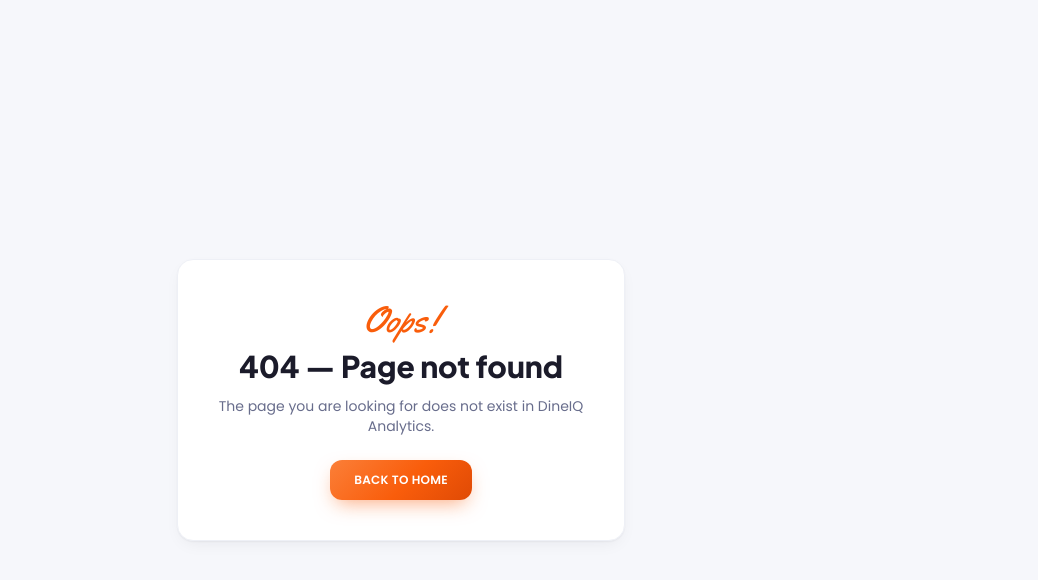
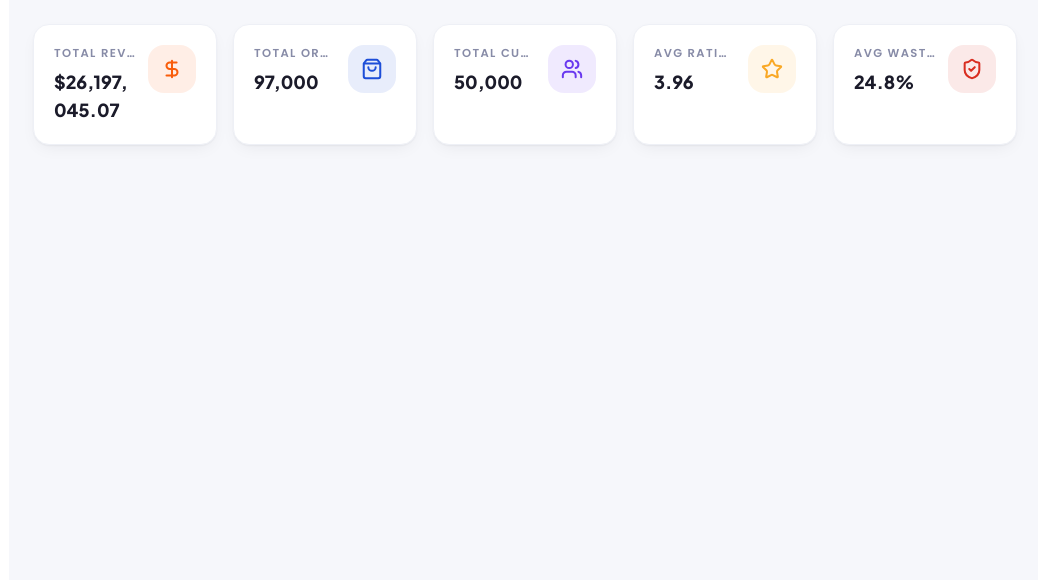
Before and after one commit to Shahsawar-shah/DineIQ-Analytics-DataScience-, a React (Vite) app in the folder frontend/: page /_debug/kpi in a window 1280 px wide. Before the commit this address had no page. Shown: the top 580 px of the page, without its empty margins (239-1277 px from the left). Built offline with nearby package versions, Linux system fonts and the light colour scheme.

Commit message:
feat: complete project - dual pipeline, all APIs, full frontend

```diff
--- a/frontend/src/App.jsx
+++ b/frontend/src/App.jsx
@@ -2,6 +2,7 @@
 import ProtectedRoute from './routes/ProtectedRoute'
 import DashboardLayout from './components/layout/DashboardLayout'
 import Landing from './pages/Landing'
+import KpiDebug from './pages/_debug/KpiDebug'
 import Login from './pages/auth/Login'
 import Register from './pages/auth/Register'
 
@@ -69,6 +70,7 @@
     <Routes>
       {/* Public */}
       <Route path="/" element={<Landing />} />
+      <Route path="/_debug/kpi" element={<KpiDebug />} />
       <Route path="/login" element={<Login />} />
       <Route path="/register" element={<Register />} />
 
--- a/frontend/src/components/ui/KpiCard.jsx
+++ b/frontend/src/components/ui/KpiCard.jsx
@@ -6,9 +6,9 @@
   return (
     <div className="card card-hover anim-fade-up p-4 sm:p-5" style={{ animationDelay: `${delay}ms` }}>
       <div className="flex items-start justify-between gap-3">
-        <div className="min-w-0">
+        <div className="min-w-0 flex-1">
           <p className="truncate text-[0.72rem] font-semibold uppercase tracking-[0.12em] text-ink-400">{label}</p>
-          <p className="font-display mt-1.5 text-xl font-extrabold text-ink-900 sm:text-2xl">{value}</p>
+          <p className="font-display mt-1.5 break-words text-lg font-extrabold text-ink-900 sm:text-xl xl:text-lg 2xl:text-2xl">{value}</p>
           {delta !== undefined && (
             <p className={`mt-1 flex items-center gap-1 text-xs font-semibold ${positive ? 'text-emerald-600' : 'text-rose-600'}`}>
               {positive ? <TrendingUp size={13} /> : <TrendingDown size={13} />}
--- /dev/null
+++ b/frontend/src/pages/_debug/KpiDebug.jsx
@@ -0,0 +1,20 @@
+import { DollarSign, ShieldCheck, ShoppingBag, Star, Users } from 'lucide-react'
+import KpiCard from '../../components/ui/KpiCard'
+
+/** Temporary debug harness to visually verify KpiCard layout at real dashboard width. */
+export default function KpiDebug() {
+  return (
+    <div className="flex min-h-screen bg-[#f6f7fb]">
+      <div className="w-[248px] shrink-0 bg-white" />
+      <main className="flex-1 p-4 sm:p-6">
+        <div className="grid grid-cols-1 gap-4 sm:grid-cols-2 xl:grid-cols-5">
+          <KpiCard label="Total Revenue" value="$26,197,045.07" icon={DollarSign} accent="#f95d0b" />
+          <KpiCard label="Total Orders" value="97,000" icon={ShoppingBag} accent="#1d4ed8" />
+          <KpiCard label="Total Customers" value="50,000" icon={Users} accent="#6938ef" />
+          <KpiCard label="Avg Rating" value="3.96" icon={Star} accent="#f9a825" />
+          <KpiCard label="Avg Wastage" value="24.8%" icon={ShieldCheck} accent="#d92d20" />
+        </div>
+      </main>
+    </div>
+  )
+}
```
